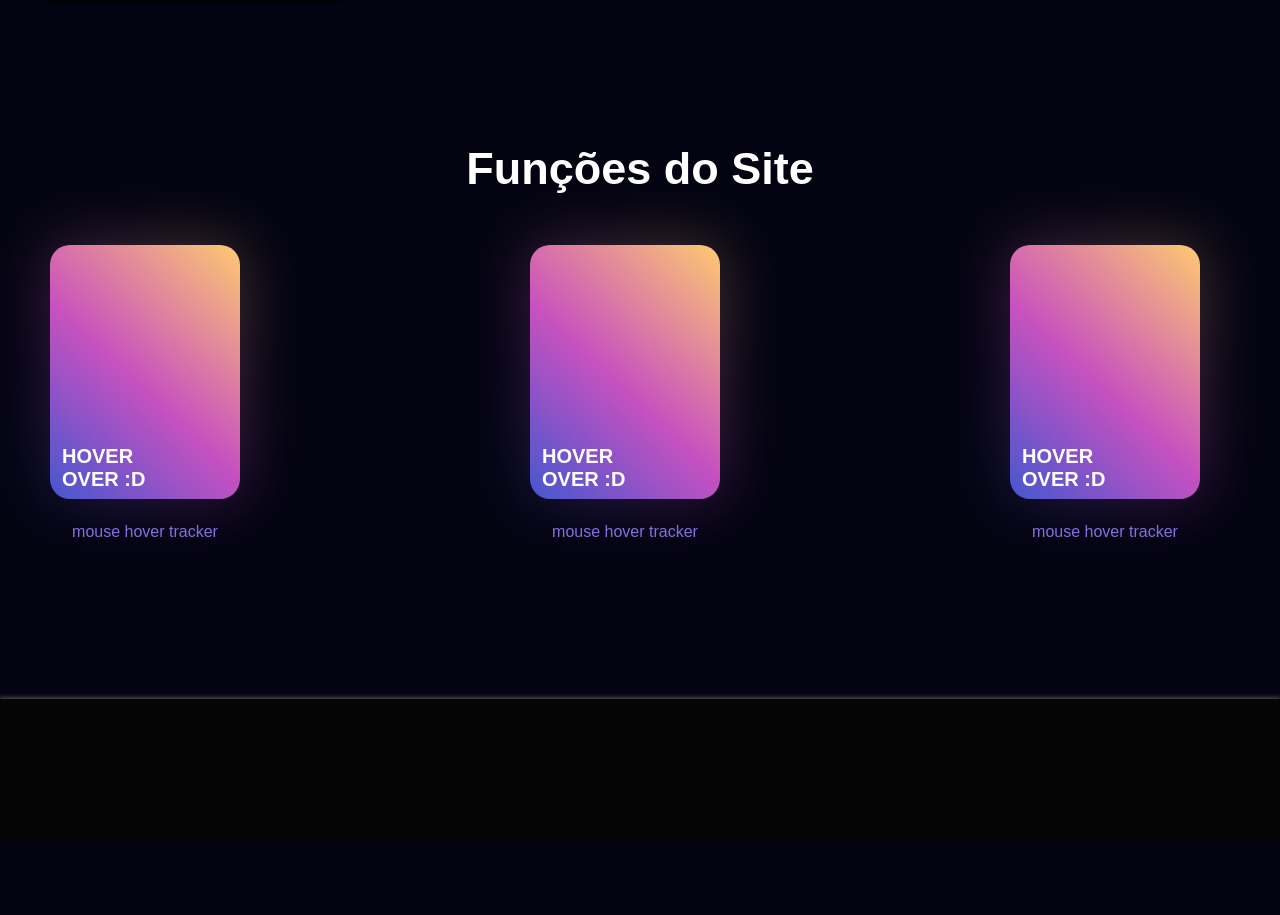
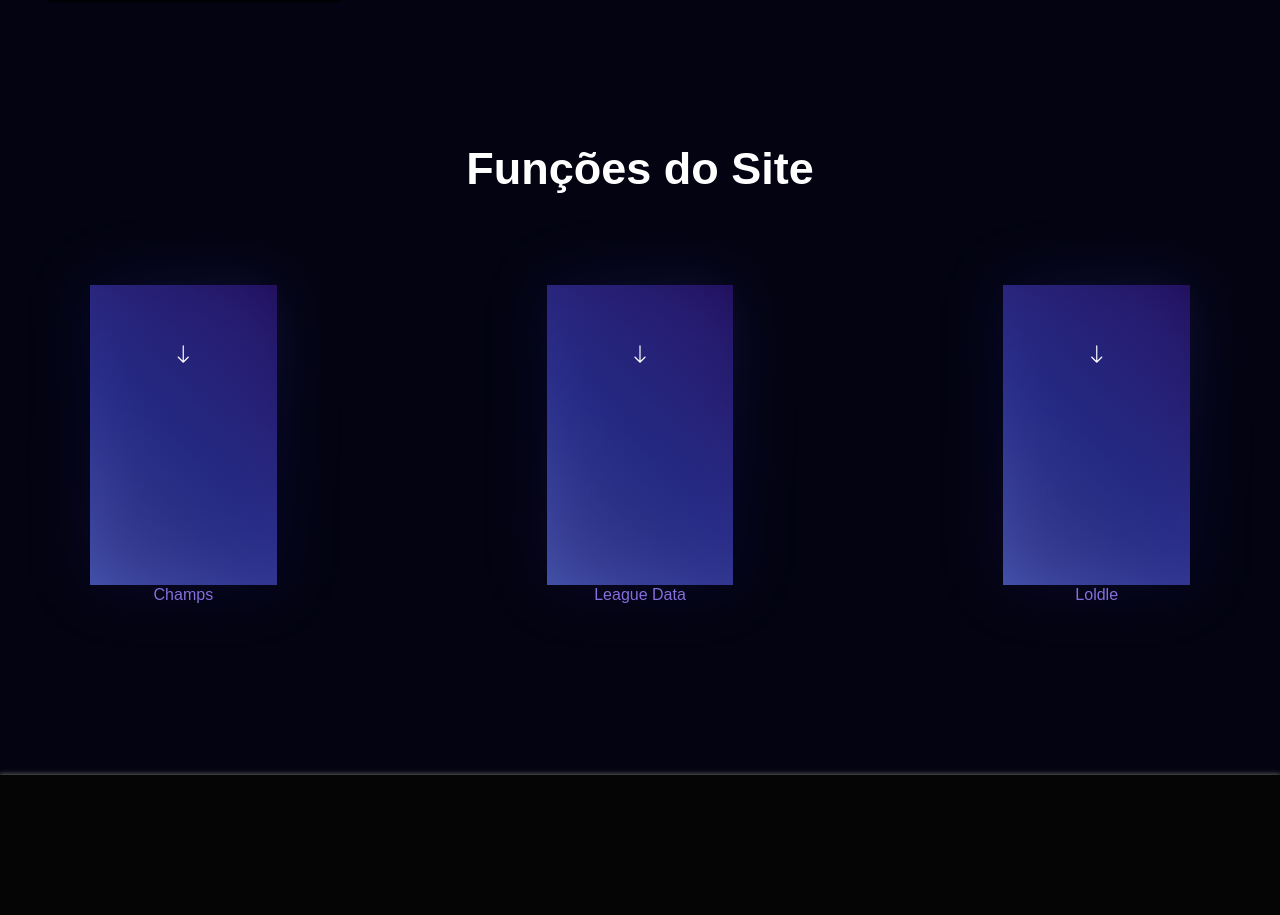
Before and after one commit to Simonfilipes/league_data, a PHP site: page /pag_apres.html in a window 1280 px wide. Shown: the part 547-1462 px from the top of the page. Before the commit the page ends 1246 px from the top, so only its background shows below. Run offline with PHP 8.4, Linux system fonts and the light colour scheme.

Commit message:
Feito os cards

```diff
--- a/cards.css
+++ b/cards.css
@@ -9,7 +9,7 @@
 
 
 .div_cartas{
-  margin: 50px;
+  margin: 100px;
   display: flex;
   flex-direction: row;
   gap: 290px;
@@ -27,14 +27,15 @@
 /*works janky on mobile :<*/
 .container {
     position: relative;
-    width: 190px;
-    height: 254px;
+    width: 100%;
+    height: 300px;
     transition: 200ms;
+    margin: -10px;
   }
 
   .container:active {
-    width: 180px;
-    height: 245px;
+    width: 95%;
+    height: 290px;
   }
 
   #card {
@@ -44,9 +45,9 @@
     display: flex;
     justify-content: center;
     align-items: center;
-    border-radius: 20px;
+    border-radius: 0px;
     transition: 700ms;
-    background: linear-gradient(43deg, rgb(65, 88, 208) 0%, rgb(200, 80, 192) 46%, rgb(255, 204, 112) 100%);
+    background: linear-gradient(43deg, rgb(68, 86, 173) 0%, rgb(48, 50, 143) 46%, rgb(34, 14, 90) 100%);
   }
 
   .subtitle {
@@ -65,6 +66,7 @@
     font-size: x-large;
     font-weight: bold;
     color: white;
+    font-size: 15px;
   }
 
   .tracker:hover ~ #card .title {
@@ -72,15 +74,15 @@
   }
 
   #prompt {
-    bottom: 8px;
-    left: 12px;
-    z-index: 20;
     font-size: 20px;
     font-weight: bold;
     transition: 300ms ease-in-out-out;
     position: absolute;
     max-width: 110px;
     color: rgb(255, 255, 255);
+    white-space: nowrap;
+    margin-bottom: 160px;
+    text-decoration: underline;
   }
 
   .tracker {
@@ -127,7 +129,7 @@
 
   #card::before {
     content: '';
-    background: linear-gradient(43deg, rgb(65, 88, 208) 0%, rgb(200, 80, 192) 46%, rgb(255, 204, 112) 100%);
+    background: linear-gradient(43deg, rgb(42, 17, 87) 0%, rgb(10, 23, 100) 46%, rgb(51, 49, 153) 100%);
     filter: blur(2rem);
     opacity: 30%;
     width: 100%;
--- a/pag_apres.html
+++ b/pag_apres.html
@@ -76,10 +76,10 @@
           <div class="tracker tr-24"></div>
           <div class="tracker tr-25"></div>
           <div id="card">
-            <p id="prompt">HOVER OVER :D</p>
-            <div class="title">look mom,<br>no JS</div>
+            <p id="prompt"><i class="bi bi-arrow-down"></i></p>
+            <div class="title">Amostra de todos <br>os campeões de <br>League Of Legends</div>
             <div class="subtitle">
-              mouse hover tracker
+              Champs
             </div>
 
           </div>
@@ -114,10 +114,10 @@
           <div class="tracker tr-24"></div>
           <div class="tracker tr-25"></div>
           <div id="card">
-            <p id="prompt">HOVER OVER :D</p>
-            <div class="title">look mom,<br>no JS</div>
+            <p id="prompt"><i class="bi bi-arrow-down"></i></p>
+            <div class="title">Database de todos<br> os campeões e<br> invocadores com <br>suas informações</div>
             <div class="subtitle">
-              mouse hover tracker
+              League Data
             </div>
 
           </div>
@@ -152,10 +152,10 @@
           <div class="tracker tr-24"></div>
           <div class="tracker tr-25"></div>
           <div id="card">
-            <p id="prompt">HOVER OVER :D</p>
-            <div class="title">look mom,<br>no JS</div>
+            <p id="prompt"><i class="bi bi-arrow-down"></i></p>
+            <div class="title">Três Jogos de<br> adivinhação, teste<br> sua memoria e seu<br> conhecimento no LoL</div>
             <div class="subtitle">
-              mouse hover tracker
+              Loldle
             </div>
 
           </div>
```
